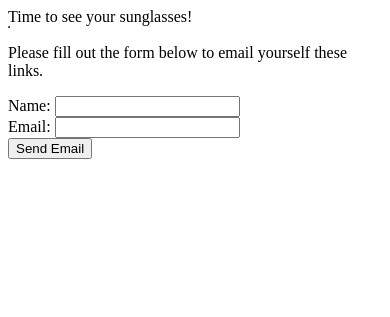
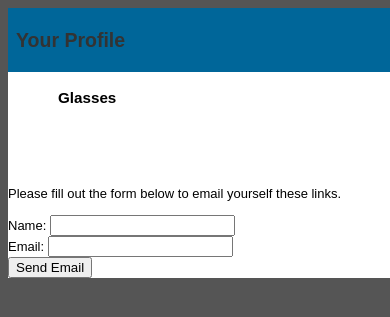
Before and after one commit to aneeshagupta/GlassProject, a PHP site: page /profile.php?userName=1 in a window 390 px wide; the page is wider, and only the part inside the window is pictured. Shown: the top 317 px of that part. Run offline with PHP 8.4, Linux system fonts and the light colour scheme; data that the repository does not hold is empty.

Commit message:
initial changes

```diff
--- a/FinalProject/profile.php
+++ b/FinalProject/profile.php
@@ -1,3 +1,59 @@
+<!DOCTYPE html PUBLIC "-//W3C//DTD XHTML 1.0 Transitional//EN" "http://www.w3.org/TR/xhtml1/DTD/xhtml1-transitional.dtd">
+<html xmlns="http://www.w3.org/1999/xhtml">
+<head>
+    <meta http-equiv="Content-Type" content="text/html; charset=iso-8859-1" />
+    <title>Profile</title>
+    <style>
+        /* Begin Navigation Bar Styling */
+        #nav {
+            width: 100%;
+            float: left;
+            margin: 0 0 3em 0;
+            padding: 0;
+            list-style: none;
+            background-color: #f2f2f2;
+            border-bottom: 1px solid #ccc;
+            border-top: 1px solid #ccc; }
+        #nav li {
+            float: left; }
+        #nav li a {
+            display: block;
+            padding: 8px 15px;
+            text-decoration: none;
+            font-weight: bold;
+            color: #069;
+            border-right: 1px solid #ccc; }
+        #nav li a:hover {
+            color: #c00;
+            background-color: #fff; }
+        /* End navigation bar styling. */
+
+        body {
+            background-color: #555;
+            font: small/1.3 Arial, Helvetica, sans-serif; }
+        #wrap {
+            width: 750px;
+            margin: 0 auto;
+            background-color: #fff; }
+        h1 {
+            font-size: 1.5em;
+            padding: 1em 8px;
+            color: #333;
+            background-color: #069;
+            margin: 0; }
+        #content {
+            padding: 0 50px 50px; }
+    </style>
+</head>
+
+<body>
+<div id="wrap">
+    <h1>Your Profile</h1>
+
+
+    <div id="content">
+        <p>
+
             <?php
 
             $user = $_REQUEST['userName'];
@@ -18,14 +74,12 @@ while($row = mysqli_fetch_array($results_info, MYSQL_ASSOC)) {
                 echo "Face Height is ". $row["faceHeight"]; ?> <br> <?php
                 echo "Face Width is ". $row ["faceWidth"];?> <br> <?php
                 $user_style = $row["faceType"];
-    echo $user_style;
 
+                echo "If you want to edit: ";
                 echo "<a href='edit.php?userName=" . $row["userName"] . "'>[EDIT]</a> ";
             }
 
-echo "Time to see your sunglasses!";
 
-echo $user_style;
 
                     $sql_sunglasses = "SELECT sunglasses.*
           FROM sunglasses, styles, measurements, frames, brands, lenses
@@ -38,51 +92,43 @@ $sql_sunglasses = "SELECT sunglasses.*
             $results_glasses = mysqli_query($conn, $sql_sunglasses);
 
 
-$num_glasses = mysqli_num_rows($results_glasses);?> <br> <?php
-
-
-$data = array();
-while($glass_row = mysqli_fetch_assoc($results_glasses)) {
-
-    $data[] = $glass_row;
-}
-$colNames = array_keys(reset($data));
 
             ?>
 
 
-<table border="1">
-    <tr>
-        <?php
-        //print the header
-        foreach($colNames as $colName)
-        {
-            if($colName!="faceType") {  echo "<th>$colName</th>";}
+        <div class="container">
+            <div class="col-md-4">
+                <h3>Glasses</h3>
 
-        }
-        ?>
-    </tr>
+            </div>
+            <div class="col-md-4">
 
-    <?php
-    $stack = array();
-    //print the rows
-    foreach($data as $row)
-    {
-        echo "<tr>";
-        foreach($colNames as $colName)
-        {
-            if($colName!="faceType") {echo "<td>".$row[$colName]."</td>";}
+            </div>
+        </div>
 
-            if($colName == "url") {
-                array_push($stack,$row[$colName] );
-            }
-        }
-        echo "</tr>";
-    }
+        <div class="container">
 
 
-    ?>
+            <table class="table">
+                <thead>
+
+                <tbody>
+                <?php while ($glass_row = mysqli_fetch_array($results_glasses )) {?>
+                    <tr>
+                        <td><?php echo "Name: ". $glass_row["name"] . "   " ?></td>
+                        <td><?php echo "URL:  ". $glass_row["url"] . "   " ?></td>
+
+                    </tr>
+                <?php } ?>
+                </tbody>
             </table>
+        </div>
+
+
+    </div>
+
+
+
 
     <p>Please fill out the form below to email yourself these links.</p>
     <form action="email.php"  method="get">
@@ -94,4 +140,9 @@ $colNames = array_keys(reset($data));
         <input type = "hidden" name = "feedback" value = "<?php  foreach($stack as $key=>$value) {
             echo $value . "\r\n";
         } ?>"/>
-</form>
+    </form></a> </p>
+</div>
+</div>
+
+</body>
+</html>
```
Also changed, not shown: FinalProject/insert_info.php (+13 -9 lines). Lines whose indentation alone changed are shown as unchanged.
